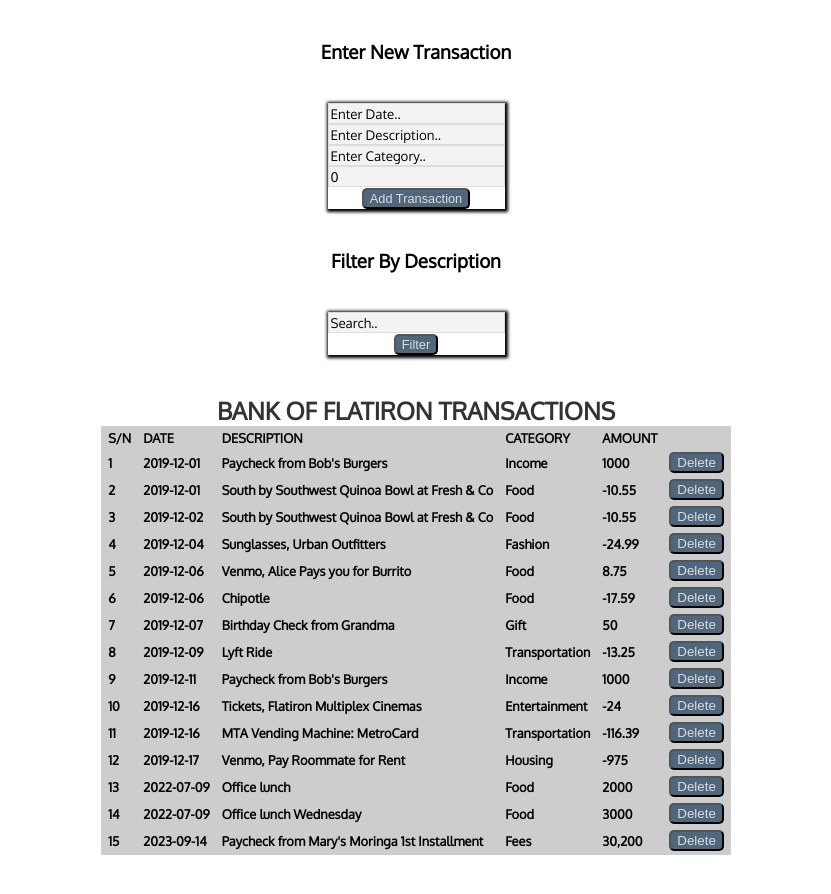
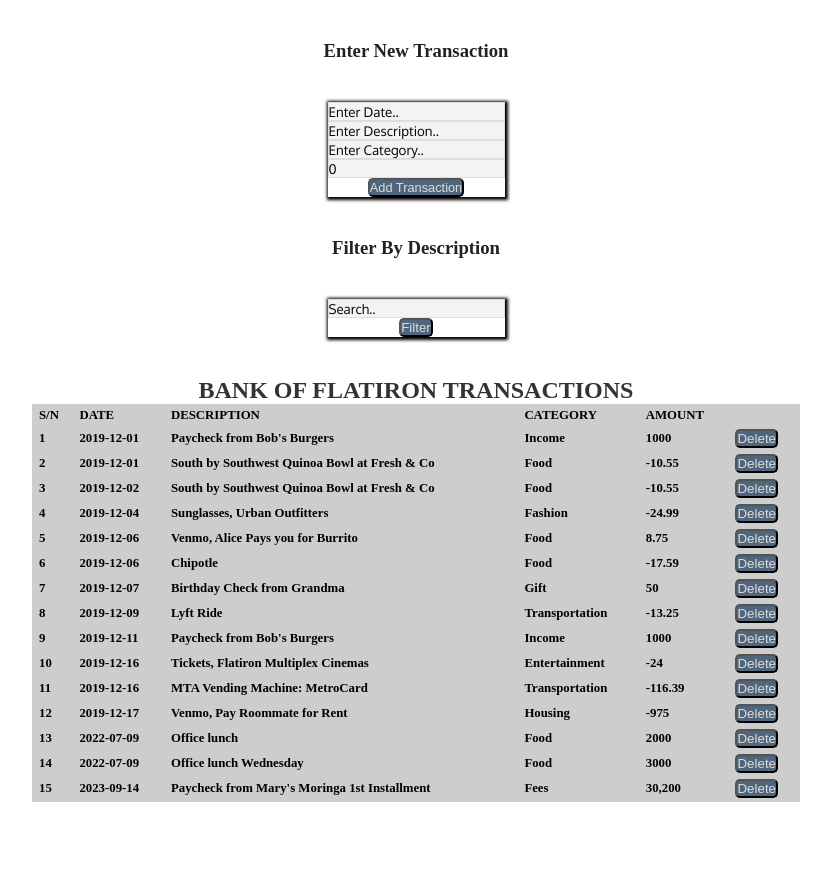
Before and after one commit to Chikealvan/phase-02-wk-1-code-challenge-bank-of-flatiron, a React (Create React App) app: page / in a window 1280 px wide. Shown: the whole page, without its empty margins (224-1055 px from the left). After the commit the page ends 842 px from the top, so only its background shows below. Built offline with nearby package versions, Linux system fonts and the light colour scheme; data requests are answered from the project's data file.

Commit message:
another commit

```diff
--- a/src/components/FilterTransaction.js
+++ b/src/components/FilterTransaction.js
@@ -1,30 +1,29 @@
-import React, { useState } from 'react'
+import React, { useState } from "react";
 
 export default function FilterTransaction({ setTransactions }) {
+  const [inputText, setInputText] = useState("Search..");
 
-    const [inputText,setInputText] = useState("Search..")
-
-    function filterByDescription (event) {
+  function filterByDescription(event) {
     event.preventDefault();
-        setInputText(event.target.value)
+    setInputText(event.target.value);
     fetch("http://localhost:3000/transactions")
-        .then(res => res.json())
-        .then(transactions => {
-            setTransactions(transactions.filter((transaction) => {
+      .then((res) => res.json())
+      .then((transactions) => {
+        setTransactions(
+          transactions.filter((transaction) => {
             inputText.includes(transaction.description);
-            }));
           })
+        );
+      });
   }
 
   return (
     <div>
       <h3>Filter By Description</h3>
       <form id="form-for-filter" onSubmit={filterByDescription}>
-            <input name='filter'
-             onChange={filterByDescription}
-              value={inputText}/>
+        <input name="filter" onChange={filterByDescription} value={inputText} />
         <button id="filter-button">Filter</button>
       </form>
     </div>
-  )
+  );
 }
--- a/src/components/TransactionForm.js
+++ b/src/components/TransactionForm.js
@@ -1,41 +1,38 @@
-import React, { useState } from 'react'
+import React, { useState } from "react";
 
 export default function TransactionForm({ hasChange, setHasChange }) {
-
   const [formData, setFormData] = useState({
     date: "Enter Date..",
     description: "Enter Description..",
     category: "Enter Category..",
-        amount: 0
-    })
+    amount: 0,
+  });
 
-    function handleChange (event) {
-        setFormData ({...formData,
-            [event.target.name]: event.target.value
-        })
+  function handleChange(event) {
+    setFormData({ ...formData, [event.target.name]: event.target.value });
   }
 
-    function handleSubmit (event) {
+  function handleSubmit(event) {
     event.preventDefault();
     if (formData.amount !== 0) {
-            fetch ("http://localhost:3000/transactions", {
-            method: 'POST',
+      fetch("http://localhost:3000/transactions", {
+        method: "POST",
         headers: {
-                'Content-Type': 'application/json',
-                Accept: 'application/json'
+          "Content-Type": "application/json",
+          Accept: "application/json",
         },
-            body: JSON.stringify(formData)
+        body: JSON.stringify(formData),
       })
-        .then(res => res.json())
-        .then(data => {
+        .then((res) => res.json())
+        .then((data) => {
           setFormData({
             date: "Enter Date..",
             description: "Enter Description..",
             category: "Enter Category..",
-                amount: 0
-            })
-            setHasChange(() => !hasChange)
-        })
+            amount: 0,
+          });
+          setHasChange(() => !hasChange);
+        });
     }
   }
 
@@ -44,31 +41,37 @@ export default function TransactionForm({ hasChange, setHasChange }) {
       <h3>Enter New Transaction</h3>
       <form id="form-for-new" onSubmit={handleSubmit}>
         <input
-             type='text'
-              name='date'
+          type="text"
+          name="date"
           value={formData.date}
           onChange={handleChange}
-                 placeholder=''/>
+          placeholder=""
+        />
         <input
-             type='text'
-              name='description'
+          type="text"
+          name="description"
           value={formData.description}
           onChange={handleChange}
-                 placeholder=''/>
+          placeholder=""
+        />
         <input
-             type='text'
-              name='category'
+          type="text"
+          name="category"
           value={formData.category}
           onChange={handleChange}
-                 placeholder=''/>
+          placeholder=""
+        />
         <input
-             type='text'
-              name='amount'
+          type="text"
+          name="amount"
           value={formData.amount}
           onChange={handleChange}
-                 placeholder=''/>
-            <button id="submit" type='submit'>Add Transaction</button>
+          placeholder=""
+        />
+        <button id="submit" type="submit">
+          Add Transaction
+        </button>
       </form>
     </div>
-  )
+  );
 }
--- a/src/index.css
+++ b/src/index.css
@@ -1,51 +1,62 @@
-@import url('https://fonts.googleapis.com/css2?family=Inter:wght@200;300;400;500&family=Oxygen&display=swap');
+@import url("https://fonts.googleapis.com/css2?family=Inter:wght@200;300;400;500&family=Oxygen&display=swap");
 
 * {
   box-sizing: border-box;
+  margin: 0;
+  padding: 0;
 }
 
 body {
-  margin: 0;
-  padding: 0;
-  font-family: 'Oxygen', 'sans-serif';
+  font-family: "Oxygen", "sans-serif" "system-ui", "-apple-system",
+    "BlinkMacSystemFont", "Segoe UI", "Roboto", "Ubuntu", "Cantarell",
+    "Open Sans", "Helvetica Neue";
+  background: F1F5F8;
+  color: #222;
 }
 
-h3, #form-for-filter, #form-for-new, form {
+h3,
+#form-for-filter,
+#form-for-new,
+form {
   margin: 40px auto;
   text-align: center;
   padding: 0;
+  gap: 2rem;
 }
 
 .table-content {
   border-collapse: separate;
   font-size: 0.8em;
   margin: 40px auto;
+  width: 60%;
+  object-fit: cover;
 }
 
-.table-content, th, tr, td tr:hover {
-  background-color: #CDCDCD;
+.table-content,
+th,
+tr,
+td tr:hover {
+  background-color: #cdcdcd;
   color: black;
   text-align: left;
   font-weight: bold;
 }
 
-.table-content th, .table-content td {
+.table-content th,
+.table-content td {
   padding: 2px 5px;
 }
 
 .table-content tbody tr {
-  border-bottom: 2px solid #DDDDDD;
+  border-bottom: 2px solid #dddddd;
 }
-
-
 
 .table-content tbody tr:last-of-type {
   border-radius: #21222ae8;
 }
 
-
 tr:hover {
-  background-color: #4F667D;
+  background-color: #4f667d;
 }
 
 caption {
@@ -55,14 +66,16 @@ caption {
   color: #333;
 }
 
-#filter-button, #submit, .delete-button {
-  background-color: #4F667D;
+#filter-button,
+#submit,
+.delete-button {
+  background-color: #4f667d;
   border-radius: 5px;
-  color: #DDDDDD;
+  color: #dddddd;
   cursor: pointer;
 }
 
-#filter-button {
+#filter-button #form-for-filter {
   border-collapse: separate;
   margin: 0px 0;
   font-size: 0.8em;
@@ -74,9 +87,8 @@ caption {
   font-size: 0.8em;
 }
 
-
 form {
-  background-color: #FFF;
+  background-color: #fff;
   color: black;
   box-shadow: 1px 1px 3px 2px;
   display: block;
@@ -85,12 +97,13 @@ form {
   max-height: 500px;
 }
 
-form input, text {
+form input,
+text {
   display: flex;
   flex-direction: column;
   width: 100%;
   margin: auto;
-  font-family: 'Oxygen', sans-serif;
-  background-color: #F3F3F3;
-  border: 1px solid #DDD;
+  font-family: "Oxygen", sans-serif;
+  background-color: #f3f3f3;
+  border: 1px solid #ddd;
 }
```
Lines whose indentation alone changed are shown as unchanged.
